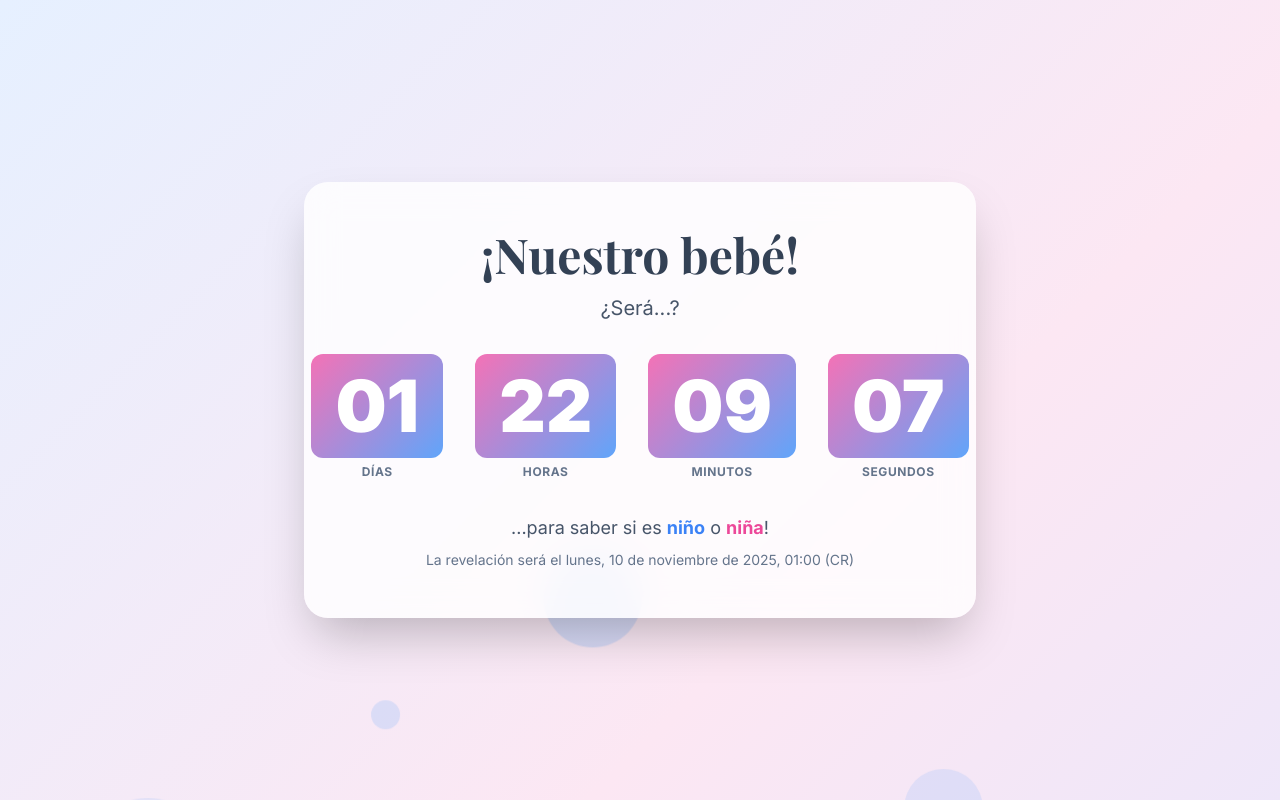
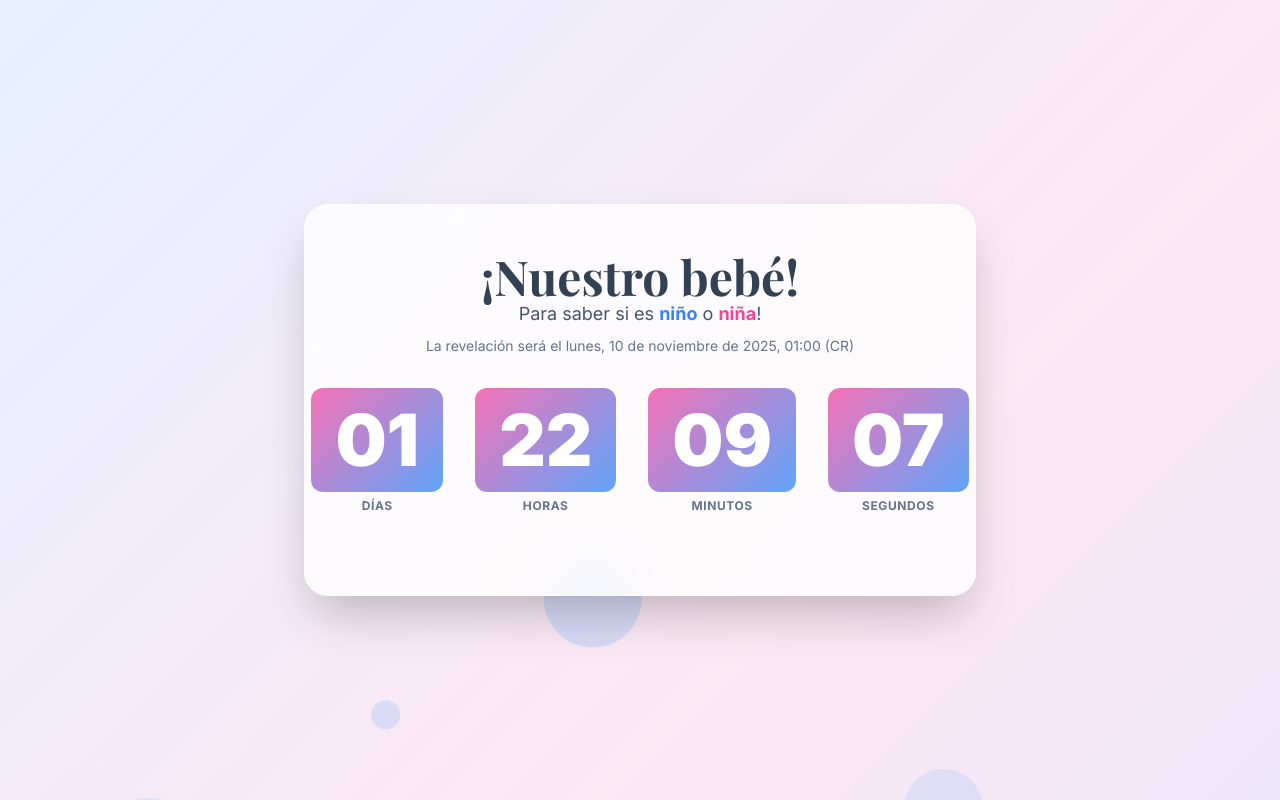
Before and after one commit to alejofdezm/baby, a plain HTML site: page index.html in a window 1280 px wide. Drawn offline with nearby package versions, Linux system fonts and the light colour scheme.

Commit message:
Update index.html

```diff
--- a/index.html
+++ b/index.html
@@ -94,7 +94,8 @@
 
         <!-- Estado 1: Antes de la Revelación (Contador) --><div id="pre-reveal" class="fade-in">
             <h1 class="text-4xl font-bold title-font text-slate-700 md:text-5xl">¡Nuestro bebé!</h1>
-            <p class="mt-4 text-xl text-slate-600">¿Será...?</p>
+                 <p class="text-lg text-slate-600">Para saber si es <span class="font-bold text-blue-500">niño</span> o <span class="font-bold text-pink-500">niña</span>!</p>
+            <p class="mt-2 text-sm text-slate-500" id="reveal-time-text"></p>
             <!-- Contenedor de contador ajustado para móviles con 'gap-2' y 'sm:gap-4' -->
             <div class="flex justify-center gap-2 sm:gap-4 my-8 md:gap-8">
                 <!-- Días --><div class="text-center">
@@ -115,8 +116,7 @@
                     <span class="mt-2 text-xs font-semibold tracking-wider text-slate-500 uppercase">Segundos</span>
                 </div>
             </div>
-            <p class="text-lg text-slate-600">...para saber si es <span class="font-bold text-blue-500">niño</span> o <span class="font-bold text-pink-500">niña</span>!</p>
-            <p class="mt-2 text-sm text-slate-500" id="reveal-time-text"></p>
+
         </div>
 
         <!-- Estado 2: Petición de Código (Oculto por defecto) --><div id="password-prompt" class="hidden">
```
